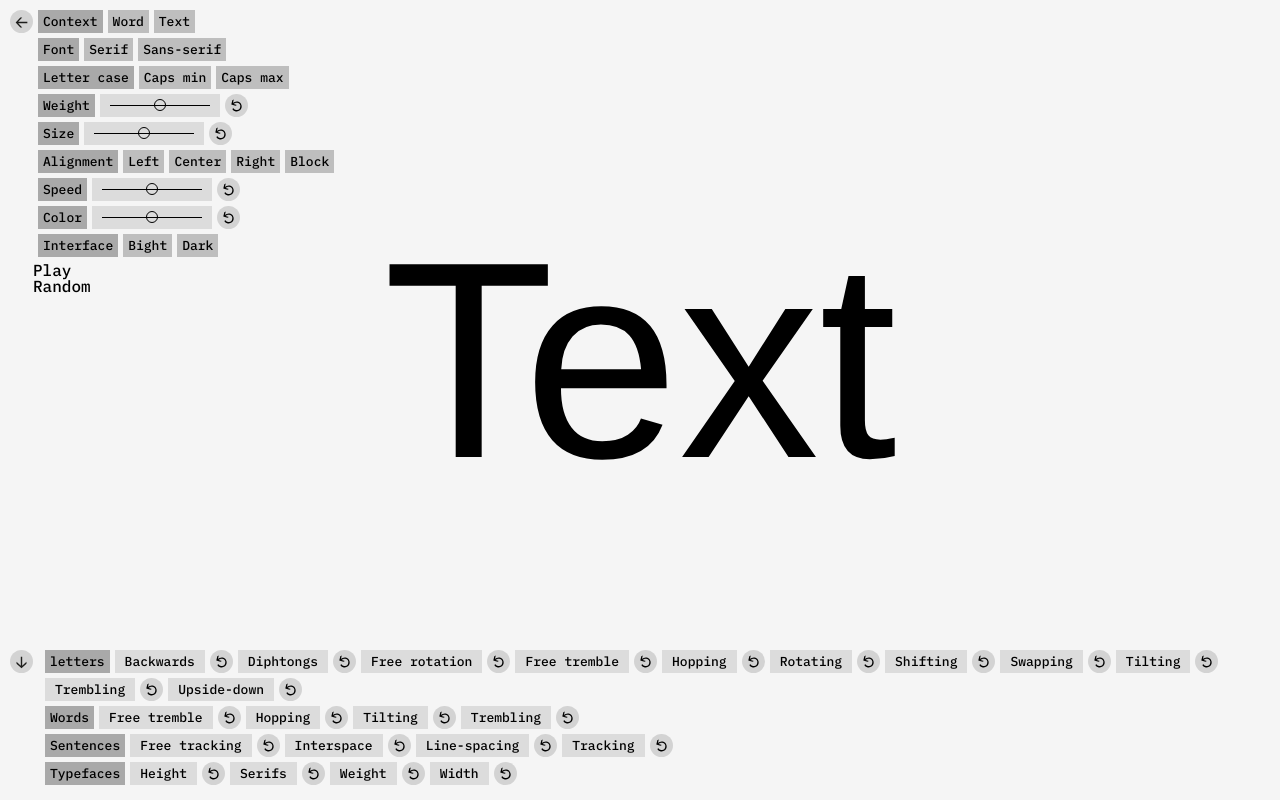
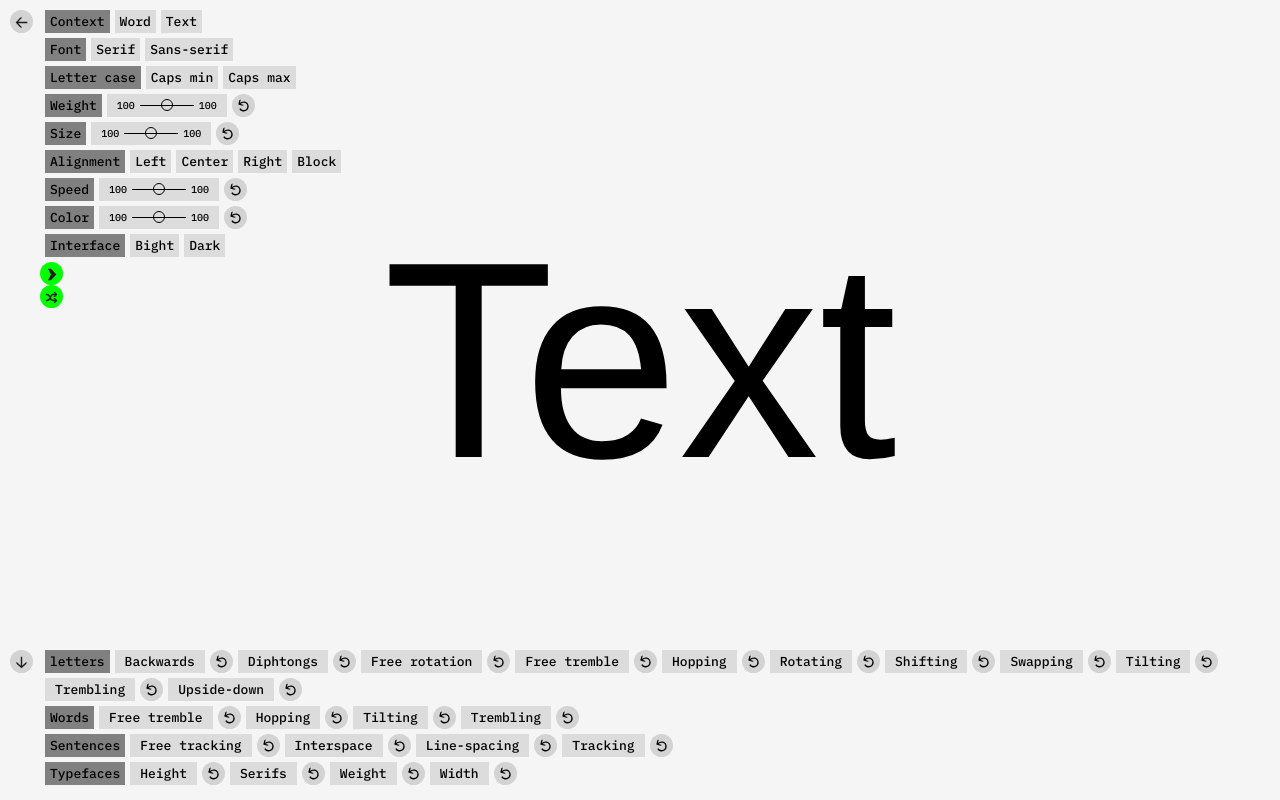
Before and after one commit to ChristopheVandePoel/sofie-dyslex, a Vue app: page / in a window 1280 px wide. Built offline with nearby package versions, Linux system fonts and the light colour scheme.

Commit message:
chore: left menu and slider improvements

```diff
--- a/src/App.vue
+++ b/src/App.vue
@@ -1,12 +1,12 @@
 <template>
   <div class="container">
     <!-- Left Menu -->
-    <LeftMenu/>
+    <LeftMenu />
 
     <!--  Input text -->
-    <MainTextArea/>
+    <MainTextArea />
 
-    <BottomMenu/>
+    <BottomMenu />
     <!-- Bottom menu -->
   </div>
 </template>
@@ -30,23 +30,89 @@ export default {
 </script>
 
 <style lang="scss">
-
 /* http://meyerweb.com/eric/tools/css/reset/
   v2.0 | 20110126
   License: none (public domain) */
-  html, body, div, span, applet, object, iframe,
-  h1, h2, h3, h4, h5, h6, p, blockquote, pre,
-  a, abbr, acronym, address, big, cite, code,
-  del, dfn, img, ins, kbd, q, s, samp,
-  small, strike, strong, sub, sup, tt, var,
-  b, u, i, center,
-  dl, dt, dd, ol, ul, li,
-  fieldset, form, label, legend,
-  table, caption, tbody, tfoot, thead, tr, th, td,
-  article, aside, canvas, details, embed,
-  figure, figcaption, footer, header, hgroup,
-  menu, nav, output, ruby, section, summary,
-  time, mark, audio, video {
+html,
+body,
+div,
+span,
+applet,
+object,
+iframe,
+h1,
+h2,
+h3,
+h4,
+h5,
+h6,
+p,
+blockquote,
+pre,
+a,
+abbr,
+acronym,
+address,
+big,
+cite,
+code,
+del,
+dfn,
+img,
+ins,
+kbd,
+q,
+s,
+samp,
+small,
+strike,
+strong,
+sub,
+sup,
+tt,
+var,
+b,
+u,
+i,
+center,
+dl,
+dt,
+dd,
+ol,
+ul,
+li,
+fieldset,
+form,
+label,
+legend,
+table,
+caption,
+tbody,
+tfoot,
+thead,
+tr,
+th,
+td,
+article,
+aside,
+canvas,
+details,
+embed,
+figure,
+figcaption,
+footer,
+header,
+hgroup,
+menu,
+nav,
+output,
+ruby,
+section,
+summary,
+time,
+mark,
+audio,
+video {
   margin: 0;
   padding: 0;
   border: 0;
@@ -55,33 +121,47 @@ export default {
   vertical-align: baseline;
 }
 
-  input:matches([type="button"], [type="submit"], [type="reset"]):active,
-  input[type="file"]::-webkit-file-upload-button:active, button:active {
+input:matches([type='button'], [type='submit'], [type='reset']):active,
+input[type='file']::-webkit-file-upload-button:active,
+button:active {
   color: inherit;
 }
 
 /* HTML5 display-role reset for older browsers */
-  article, aside, details, figcaption, figure,
-  footer, header, hgroup, menu, nav, section {
+article,
+aside,
+details,
+figcaption,
+figure,
+footer,
+header,
+hgroup,
+menu,
+nav,
+section {
   display: block;
 }
 
 body {
   line-height: 1;
   -webkit-font-smoothing: antialiased;
-    -moz-osx-font-smoothing: #F8F8F8;
+  -moz-osx-font-smoothing: #f8f8f8;
 }
 
-  ol, ul {
+ol,
+ul {
   list-style: none;
 }
 
-  blockquote, q {
+blockquote,
+q {
   quotes: none;
 }
 
-  blockquote:before, blockquote:after,
-  q:before, q:after {
+blockquote:before,
+blockquote:after,
+q:before,
+q:after {
   content: '';
   content: none;
 }
--- a/src/components/Button/Button.vue
+++ b/src/components/Button/Button.vue
@@ -1,5 +1,5 @@
 <template>
-  <span class="Button"><slot/></span>
+  <span class="Button"><slot /></span>
 </template>
 
 <script>
@@ -18,10 +18,10 @@ export default {
   white-space: nowrap;
   display: flex;
   align-items: center;
-  background-color: #bebebe;
+  background-color: #DCDCDC;
 
   &:hover {
-    background-color: lightgray;
+    background-color: darkgray;
     transition: background-color 0.2s ease-in;
   }
 }
--- a/src/components/ButtonRow/ButtonRow.vue
+++ b/src/components/ButtonRow/ButtonRow.vue
@@ -26,6 +26,6 @@ export default {
   }
 
   .row-title {
-    background-color: darkgray;
+    background-color: gray;
   }
 </style>
--- a/src/components/Icon/IconButton.vue
+++ b/src/components/Icon/IconButton.vue
@@ -1,6 +1,6 @@
 <template>
   <div>
-    <div class="close-button toggle-slider">
+    <div class="close-button toggle-slider" :class="color">
       <img :src="image" />
     </div>
   </div>
@@ -10,17 +10,22 @@
 import arrowLeft from '../../assets/images/arrow-1-01.svg';
 import arrowDown from '../../assets/images/arrow_1-02.svg';
 import returnArrow from '../../assets/images/return-11.svg';
+import play from '../../assets/images/play-04.svg';
+import shuffle from '../../assets/images/random-05.svg';
 
 const iconMap = {
   'arrow-left': arrowLeft,
   'arrow-down': arrowDown,
   'return-arrow': returnArrow,
+  play,
+  shuffle,
 };
 
 export default {
   name: 'IconButton',
   props: {
     icon: String,
+    color: String,
   },
   computed: {
     image() {
@@ -30,7 +35,7 @@ export default {
 };
 </script>
 
-<style scoped>
+<style lang="scss" scoped>
   .close-button {
     background-color: lightgray;
     color: gray;
@@ -48,6 +53,10 @@ export default {
     background-repeat: no-repeat;
     padding: 5px;
     transition: background-color 0.2s ease-in;
+
+    &.green {
+      background-color: #00FF00;
+    }
   }
 
   .close-button:hover {
@@ -55,5 +64,9 @@ export default {
     cursor: pointer;
     background-color: #e9e9e9;
     transition: background-color 0.2s ease-in;
+
+    &.green {
+      background-color: lightgreen;
+    }
   }
 </style>
--- a/src/components/LeftMenu/LeftMenu.vue
+++ b/src/components/LeftMenu/LeftMenu.vue
@@ -1,6 +1,6 @@
 <template>
-  <div class="tools__container">
-    <IconButton />
+  <div class="tools__container" :class="{ opened: open }">
+    <IconButton class="tools-icon-button" @click.native="handleOpenClick" />
     <div class="tools__container--tools">
       <ButtonRow title="Context">
         <Button>Word</Button>
@@ -37,10 +37,10 @@
         <Button>Dark</Button>
       </ButtonRow>
       <div class="tool__buttons--row">
-        <span class="tool__buttons--row-title-last">Play</span>
+        <IconButton icon="play" color="green" />
       </div>
       <div class="tool__buttons--row">
-        <span class="tool__buttons--row-title-last">Random</span>
+        <IconButton icon="shuffle" color="green" />
       </div>
     </div>
   </div>
@@ -60,22 +60,47 @@ export default {
     IconButton,
     Button,
   },
+  data: () => ({
+    open: true,
+  }),
+  methods: {
+    handleOpenClick() {
+      this.open = !this.open;
+    },
+  },
 };
 </script>
 
-<style scoped>
+<style lang="scss" scoped>
 .tools__container {
   padding: 10px;
   position: absolute;
   z-index: 100;
-  display: flex;
-}
 
   .tools__container--tools {
     position: relative;
-  left: 0;
+    left: -400px;
     overflow: hidden;
     transition: left 0.5s ease;
   }
 
+  .tools-icon-button {
+    position: absolute;
+    transition: transform 0.5s ease;
+    transform: rotate(180deg);
+  }
+
+  &.opened {
+    .tools__container--tools {
+      position: relative;
+      left: 30px;
+      overflow: hidden;
+      transition: left 0.5s ease;
+    }
+    .tools-icon-button {
+      transition: transform 0.5s ease;
+      transform: rotate(0deg);
+    }
+  }
+}
 </style>
--- a/src/components/Slider/SliderButton.vue
+++ b/src/components/Slider/SliderButton.vue
@@ -2,18 +2,18 @@
   <div class="SliderButton">
     <span class="slider-container" @click="toggleOpen">
       <span v-if="name" class="tool-name" :id="id">
-        {{name}}
+        {{ name }}
       </span>
-      <input
-        @click="returnFalse"
+      <span
         class="slider-tool"
         :class="{
-          'opened': active || notClosable
+          opened: active || notClosable,
         }"
-        step="1"
-        type="range"
-        data-default="0"
-      />
+      >
+        <span class="tool-low">100</span>
+        <input @click="returnFalse" step="1" type="range" />
+        <span class="tool-high">100</span>
+      </span>
     </span>
     <IconButton icon="return-arrow" />
   </div>
@@ -56,11 +56,11 @@ export default {
     display: inline-block;
     width: 13px;
     border-radius: 50%;
-    background-image: url("/images/return-11.svg");
+    background-image: url('/images/return-11.svg');
     background-size: 13px;
     background-position: center;
     background-repeat: no-repeat;
-    background-color: #DCDCDC;
+    background-color: #dcdcdc;
   }
 
   .slider-container {
@@ -73,7 +73,7 @@ export default {
     padding: 0;
     display: flex;
     align-items: center;
-    background-color: #DCDCDC;
+    background-color: #dcdcdc;
 
     &:hover {
       background-color: darkgray;
@@ -82,7 +82,7 @@ export default {
     .slider-tool {
       margin-left: 0;
       margin-right: 0;
-      display: inline-block;
+      display: flex;
       transition: all 0.2s ease-in;
       width: 0;
       opacity: 0;
@@ -90,7 +90,6 @@ export default {
       &.opened {
         margin-left: 10px;
         margin-right: 10px;
-        display: inline-block;
         transition: all 0.2s ease-in;
         width: 100px;
         opacity: 1;
@@ -98,12 +97,19 @@ export default {
     }
   }
 
+  .tool-low,
+  .tool-high {
+    text-align: right;
+    font-size: 10px;
+    width: 20px;
+  }
   .tool-low {
-    text-align: right;
     margin-right: 5px;
-    margin-left: 0;
-    font-size: 10px;
+  }
+
+  .tool-high {
+    text-align: left;
+    margin-left: 5px;
   }
 }
-
 </style>
--- /dev/null
+++ b/vue.config.js
@@ -0,0 +1,3 @@
+module.exports = {
+  lintOnSave: false,
+};
```
Also changed, not shown: 1 other file (tests, documents, lock files or other folders). Lines whose indentation alone changed are shown as unchanged.
